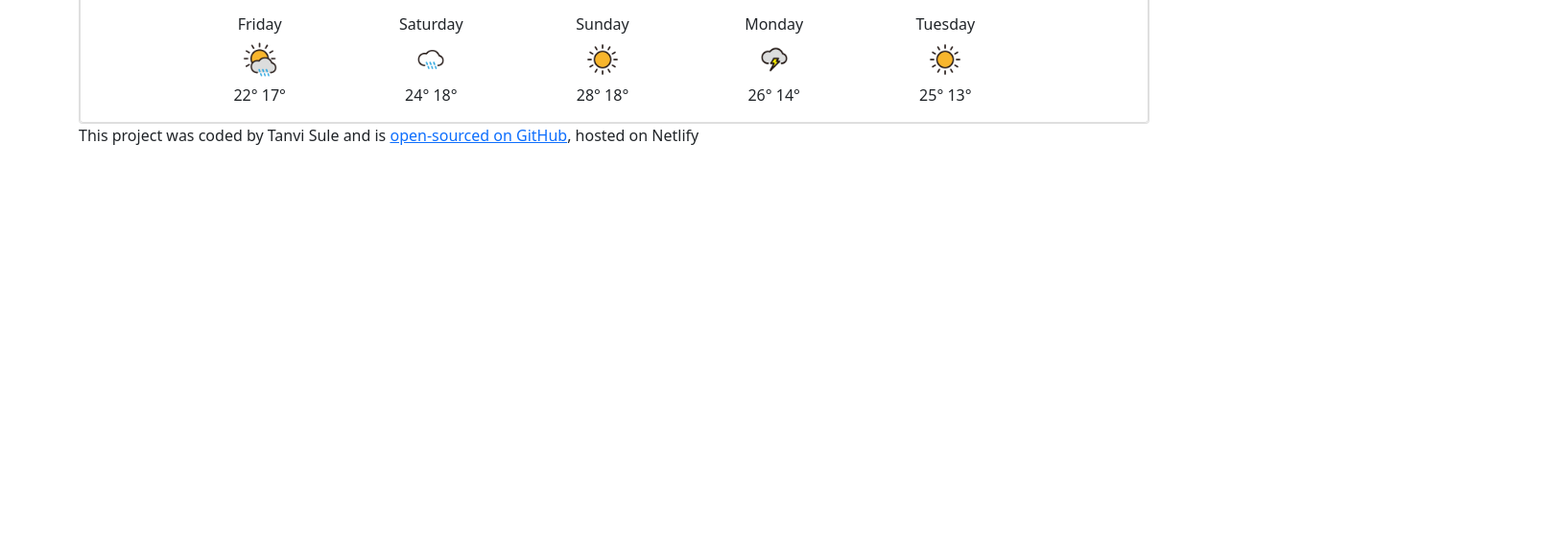
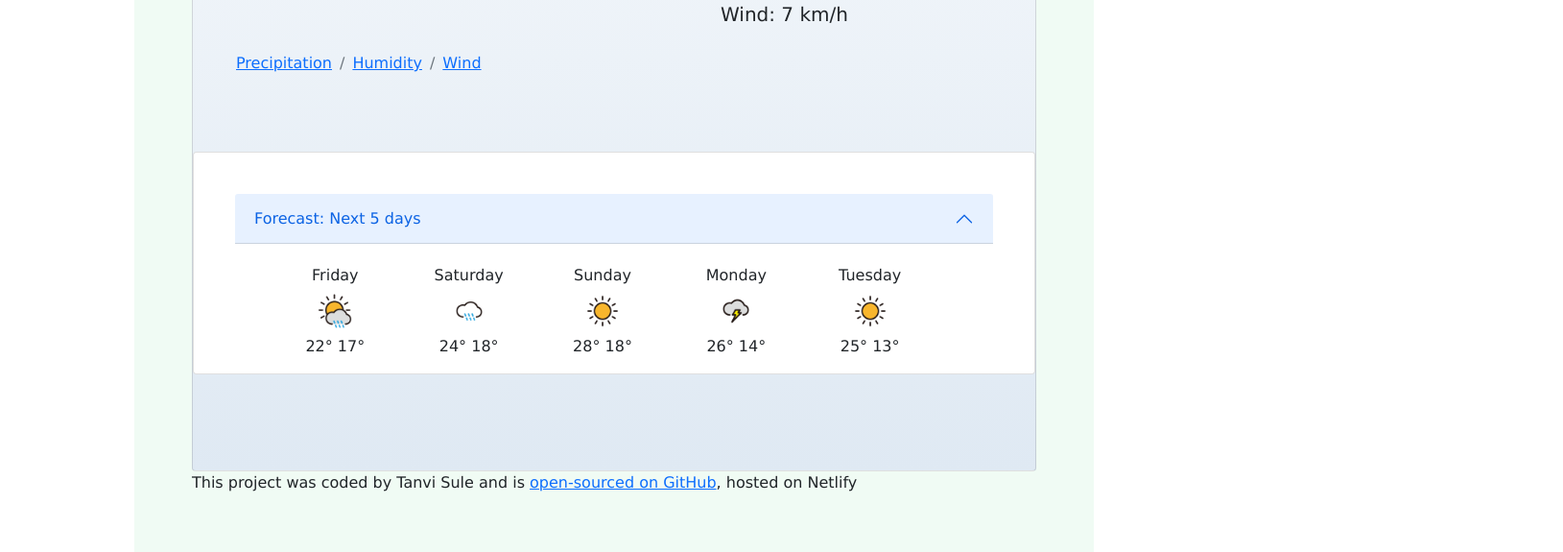
Before and after one commit to tsule27/Weather-App-TS, a website built with Parcel: page index.html in a window 1280 px wide. Shown: the part 625-1200 px from the top of the page at 96% size, 1629 px wide, since content can reach past the window. Before the commit the page ends 800 px from the top, so only its background shows below. Built offline with nearby package versions, Linux system fonts and the light colour scheme; no server answers.

Commit message:
Spelling change-Styles--HTML

```diff
--- a/index.html
+++ b/index.html
@@ -11,7 +11,7 @@
     />
     <script src="https://unpkg.com/axios/dist/axios.min.js"></script>
 
-     <link rel="styesheet" href="src/styles.css" />
+     <link rel="stylesheet" href="src/styles.css" />
   </head>
 
   <body>
```
